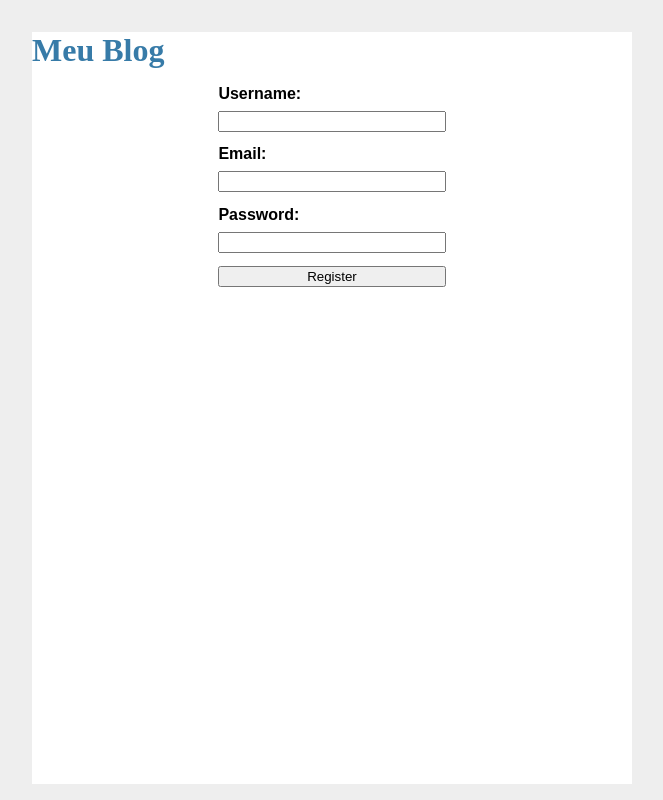
After one commit to viniciusoliveiraalb/pyapweb, a Flask app: page /register in a window 1280 px wide. The commit adds this page. Shown: the whole page, without its empty margins (308-971 px from the left). Run offline with Flask 2, Linux system fonts and the light colour scheme.

Commit message:
fim da aula5

```diff
--- a/app.py
+++ b/app.py
@@ -1,12 +1,18 @@
-from flask import Flask, render_template, redirect, url_for
+from flask import Flask, render_template, redirect, url_for, request, flash
 from datetime import datetime
 from flask_sqlalchemy import SQLAlchemy
+from flask_login import LoginManager, UserMixin, current_user, logout_user, login_user
+from werkzeug.security import check_password_hash, generate_password_hash
+from sqlalchemy.exc import IntegrityError
 
 app = Flask("hello")
 app.config["SQLALCHEMY_DATABASE_URI"] = "sqlite:///app.db"
 app.config["SQLALCHEMY_TRACK_MODIFICATIONS"] = False
+app.config["SECRET_KEY"] = "pudim"
 
 db = SQLAlchemy(app)
+login = LoginManager(app)
+
 
 class Post(db.Model):
     __tablename__ = 'posts'
@@ -16,29 +22,76 @@ class Post(db.Model):
     created = db.Column(db.DateTime, nullable=False, default=datetime.now)
     user_id = db.Column(db.Integer, db.ForeignKey('users.id'))
 
-class User(db.Model):
+
+class User(UserMixin, db.Model):
     __tablename__ = "users"
     id = db.Column(db.Integer, primary_key=True, autoincrement=True)
-    username = db.Column(db.String(20), nullable=False, unique=True, index=True)
+    username = db.Column(db.String(20), nullable=False,
+                         unique=True, index=True)
     email = db.Column(db.String(64), nullable=False, unique=True)
     password_hash = db.Column(db.String(128), nullable=False)
     posts = db.relationship('Post', backref='author')
 
+    def set_password(self, password):
+        self.password_hash = generate_password_hash(password)
+
+    def check_passsword(self, password):
+        return check_password_hash(self.password_hash, password)
+
+
+@login.user_loader
+def load_user(id):
+    return User.query.get(int(id))
+
 
 db.create_all()
+
 
 @app.route("/")
 def index():
     posts = Post.query.all()
     return render_template("index.html", posts=posts)
 
-@app.route("/populate")
-def populate():
-    user = User(username='feulo', email="g@g.com", password_hash='a')
-    post1 = Post(title="Post 1", body="Texto do Post", author=user)
-    post2 = Post(title="Post 2", body="Texto do Post 2", author=user)
-    db.session.add(user)
-    db.session.add(post1)
-    db.session.add(post2)
-    db.session.commit()
+
+@app.route('/register', methods=["GET", "POST"])
+def register():
+    if current_user.is_authenticated:
+        return redirect(url_for('index'))
+    if request.method == "POST":
+        username = request.form['username']
+        email = request.form['email']
+        password = request.form['password']
+        try:
+            new_user = User(username=username, email=email)
+            new_user.set.password(password)
+            db.session.add(new_user)
+            db.session.commit()
+        except IntegrityError:
+            flash("Username or E-mail already exists!")
+        else:
+            return redirect(url_for('login'))
+
+    return render_template('register.html')
+
+
+@app.route('/login')
+def login():
+    if current_user.is_authenticated:
+        return redirect(url_for('index'))
+    if request.method == "POST":
+        username = request.form['username']
+        username = request.form['password']
+        user = User.query.filter_by(username=username).first()
+        if user is None or not user.check_password(password):
+            flash("Incorrect Username or Password")
+            return redirect(url_for('login'))
+        login_user(user)
+        return redirect(url_for('index'))
+
+    return render_template("login.html")
+
+
+@app.route('/logout')
+def logout():
+    logout_user()
     return redirect(url_for('index'))
--- a/requirements.txt
+++ b/requirements.txt
@@ -1,5 +1,6 @@
 click==8.1.3
 Flask==2.1.3
+Flask-Login==0.6.2
 Flask-SQLAlchemy==2.5.1
 greenlet==1.1.2
 itsdangerous==2.1.2
--- a/static/style.css
+++ b/static/style.css
@@ -6,7 +6,7 @@ html{
     padding: 1rem;
 }
 body{
-    max-width: 400px;
+    max-width: 600px;
     margin: 0 auto;
     background-color: #fff;
 }
@@ -38,3 +38,19 @@ hr{
     font-style: italic;
     color: gray;
 }
+.content form{
+    max-width:  40%;
+    margin: 1em auto;
+    display: flex;
+    flex-direction: column;
+}
+
+.content label{
+    font-weight: bold;
+    margin-bottom: 0.5em;
+}
+
+.content input{
+    margin-bottom: 1em;
+
+}
--- a/templates/base.html
+++ b/templates/base.html
@@ -1,12 +1,11 @@
 <html>
-
     <head>
-    <title>Meu Blog</title>
+        <title> {% block title %}{% endblock %} - Meu Blog </title>
         <link rel="stylesheet" href="{{ url_for('static', filename='style.css')}}">
     </head>
 
     <body>
-    <h1> {% block title%} {% endblock %} Meu Blog </h1>
+        <h1> Meu Blog </h1>
         <nav>
         </nav>
         <section class="content">
@@ -14,5 +13,4 @@
             {% endblock %}
         </section>
     </body>
-
 </html>
--- /dev/null
+++ b/templates/register.html
@@ -0,0 +1,15 @@
+{% extends "base.html" %}
+
+{% block title %} Register {% endblock %}
+
+{% block content %}
+    <form method="post">
+        <label for="username">Username: </label>
+        <input id="username" name="username" required>
+        <label for="email">Email: </label>
+        <input type="email" id="email" name="email" required>
+        <label for="password">Password: </label>
+        <input type="password" id="password" name="password" required>
+        <input type="submit" value="Register">
+    </form>
+{% endblock %}
```
Also changed, not shown: templates/login.html (added, +7 -0 lines). Lines whose indentation alone changed are shown as unchanged.
